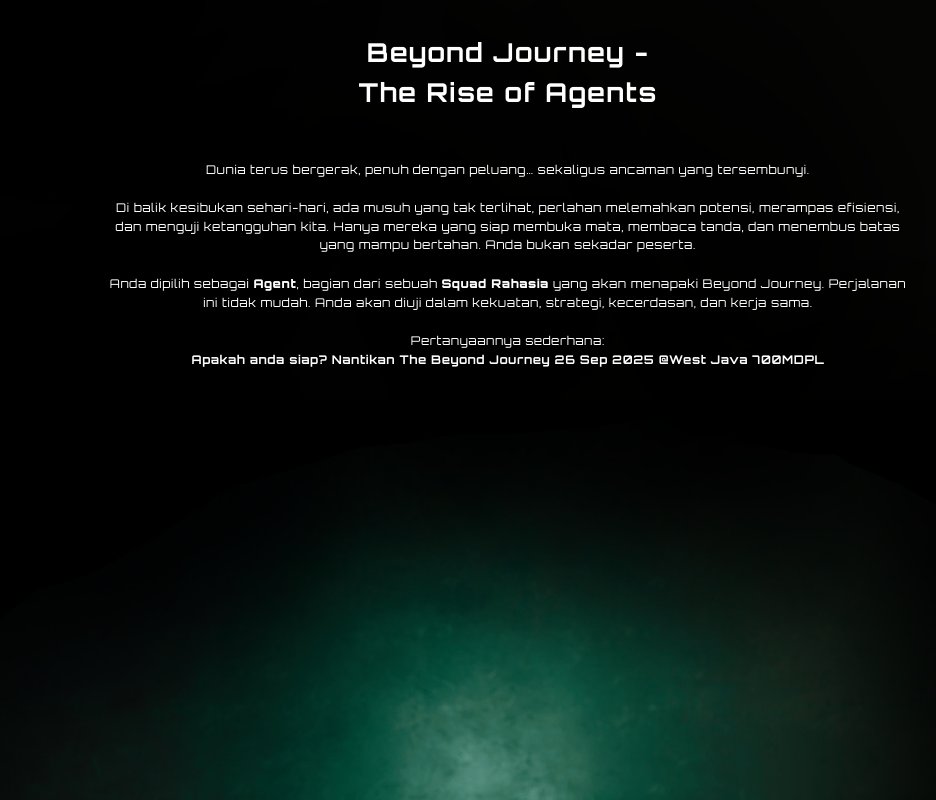
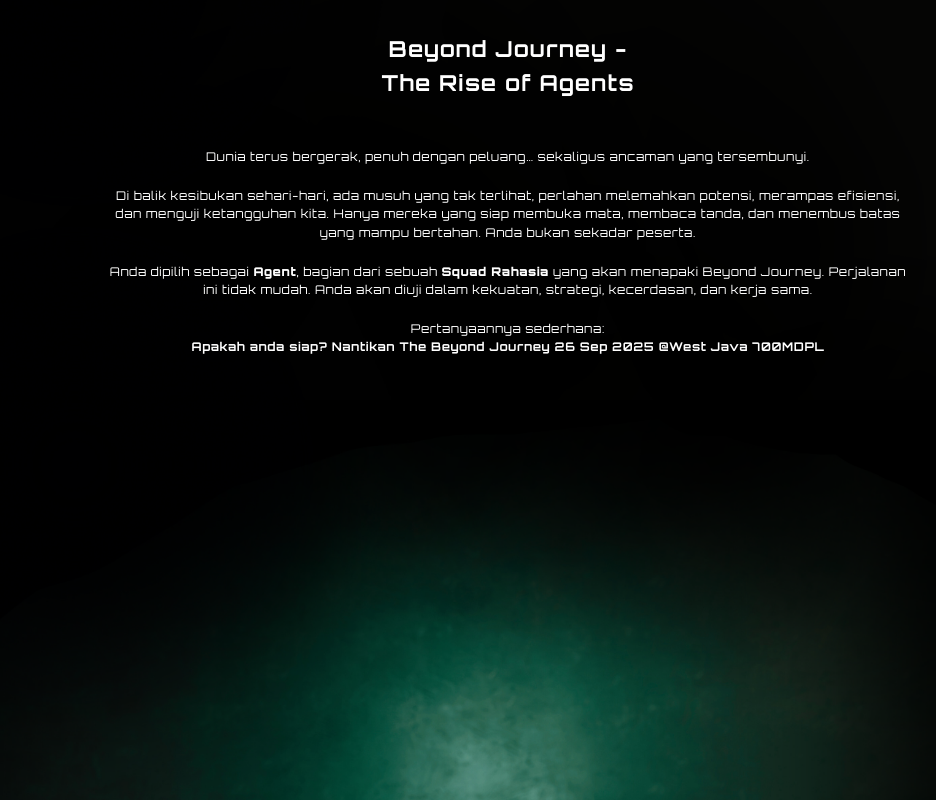
Before and after one commit to Rinkuu253/gathering, a React (Vite) app: page /main/1 in a window 1280 px wide. Shown: the whole page, without its empty margins (132-1068 px from the left). Built offline with nearby package versions, Linux system fonts and the light colour scheme.

Commit message:
refix main title

```diff
--- a/src/page/mainPage.jsx
+++ b/src/page/mainPage.jsx
@@ -37,7 +37,7 @@ export default function MainPage() {
           mx={"auto"}
           gap={"md"}
         >
-          <Text fz={"h2"} fw={700}>
+          <Text fz={"h3"} fw={700}>
             Beyond Journey - <br />
             The Rise of Agents
           </Text>
```
